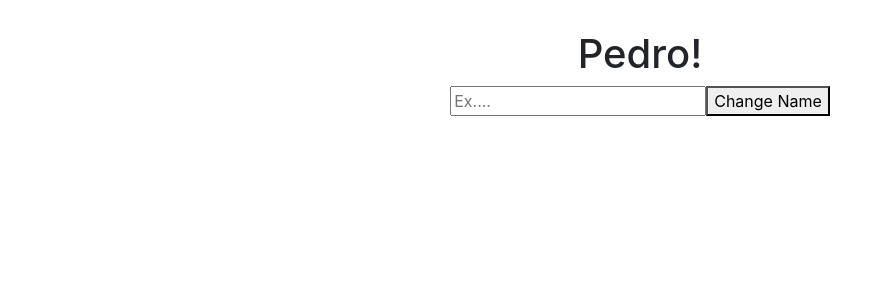
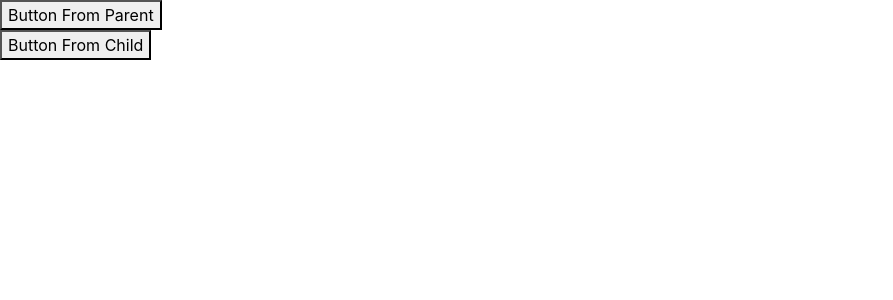
Before and after one commit to JavedAhmaddev/practiseApp, a React (Create React App) app: page / in a window 1280 px wide. Shown: the top 300 px of the page, without its empty margins (0-893 px from the left). Built offline with nearby package versions, Linux system fonts and the light colour scheme.

Commit message:
Use Imperative Hook practise

```diff
--- /dev/null
+++ b/src/components/Button.js
@@ -0,0 +1,18 @@
+import React, { useState,forwardRef,useImperativeHandle } from 'react'
+
+const Button= forwardRef((props , ref)=> {
+    const [Toggle, setToggle] = useState(false);
+    useImperativeHandle(ref , ()=>({
+            alterToggle(){
+                setToggle(!Toggle);
+            }
+    }))
+    return (
+        <div>
+            <button onClick={()=>setToggle(!Toggle)}> Button From Child</button>
+            {Toggle && <h1> Toggle </h1>}
+        </div>
+    )
+});
+
+export default Button
--- a/src/components/Hooks.js
+++ b/src/components/Hooks.js
@@ -1,5 +1,6 @@
 import React from 'react'
-import UseRefHook from './UseRefHook'
+import UseImperativrHandle from './UseImperativrHandle'
+// import UseRefHook from './UseRefHook'
 // import UseEffectHook from './UseEffectHook'
 // import UseReducerHook from './UseReducerHook'
 
@@ -8,7 +9,8 @@ function Hooks() {
         <div>
             {/* <UseReducerHook></UseReducerHook> */}
             {/* <UseEffectHook></UseEffectHook> */}
-            <UseRefHook></UseRefHook>
+            {/* <UseRefHook></UseRefHook> */}
+            <UseImperativrHandle></UseImperativrHandle>
         </div>
     )
 }
--- /dev/null
+++ b/src/components/UseImperativrHandle.js
@@ -0,0 +1,15 @@
+import React,{useRef} from 'react'
+import Button from './Button'
+
+function UseImperativrHandle() {
+
+    const ButtonRef = useRef(null)
+    return (
+        <div>
+            <button onClick={()=>{ButtonRef.current.alterToggle()}}>Button From Parent</button>
+            <Button ref={ButtonRef}></Button>
+        </div>
+    )
+}
+
+export default UseImperativrHandle
```
